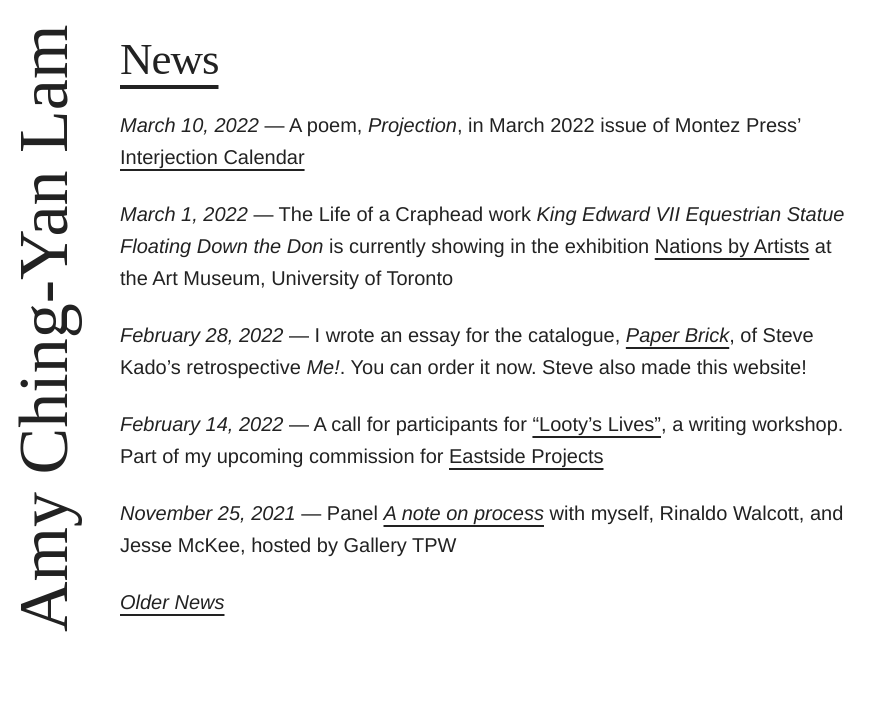
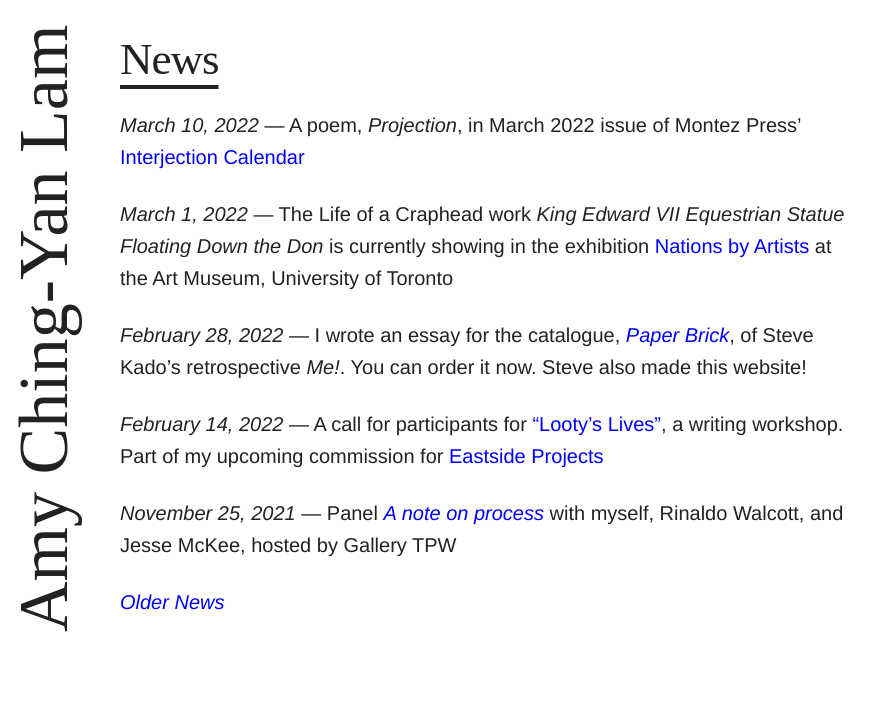
Before and after one commit to amychingyan/website, a Jekyll site: the page built from index.md, in a window 1280 px wide. Shown: the top 718 px of the page, without its empty margins (0-889 px from the left). Built offline with Jekyll 4.4.1, drawn with Linux system fonts in a browser that asks for light colours; nearby versions of some CDN libraries.

Commit message:
Changed link colors

```diff
--- a/css/skeleton.css
+++ b/css/skeleton.css
@@ -169,11 +169,12 @@ p {
 /* Links
    –––––––––––––––––––––––––––––––––––––––––––––––––– */
 a {
-  text-decoration: underline;
-  text-underline-position: under;
+  text-decoration: none;
+  color: #0000ff;
+  /* text-underline-position: under; */
   /* text-decoration-style: wavy; */
-  text-decoration-thickness: 2px;
-  color: #222;
+  /* text-decoration-thickness: 2px;
+     color: #222; */
 
 }
 a:visited {text-decoration: underline;
```
